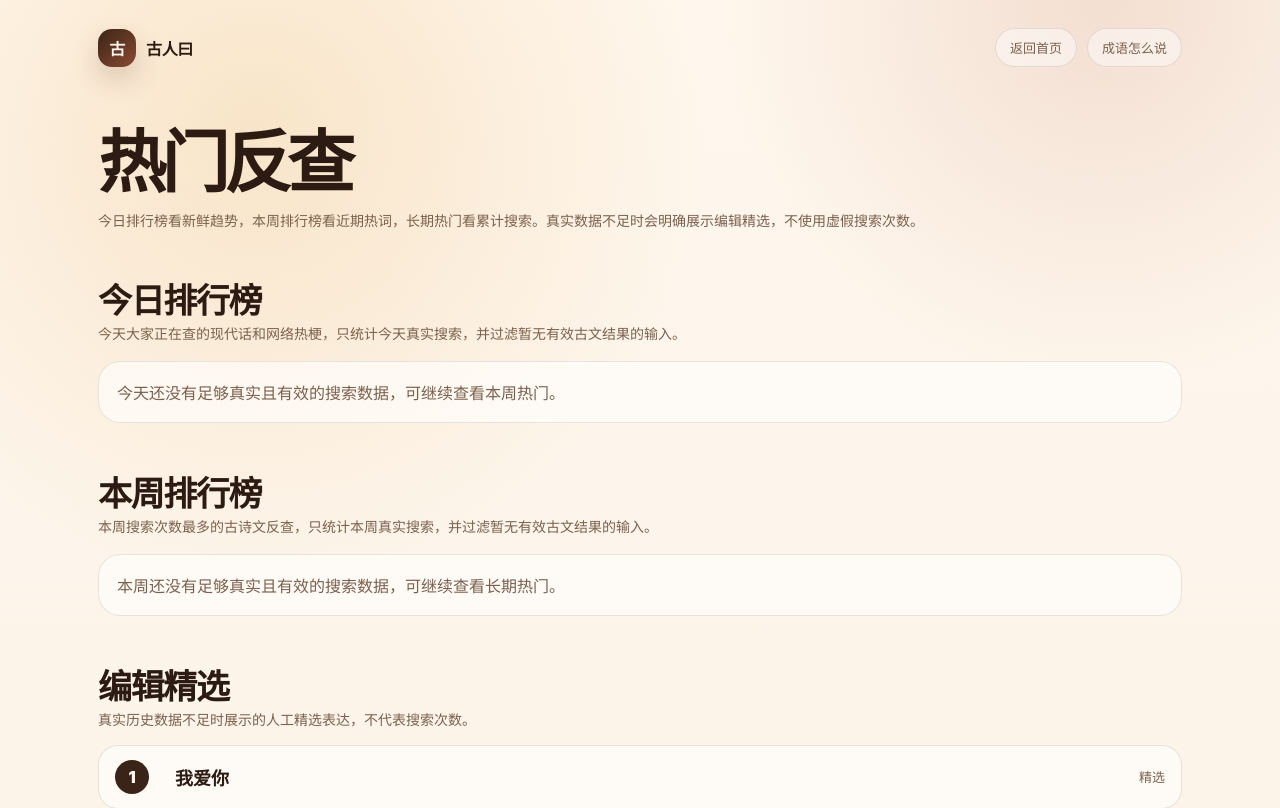
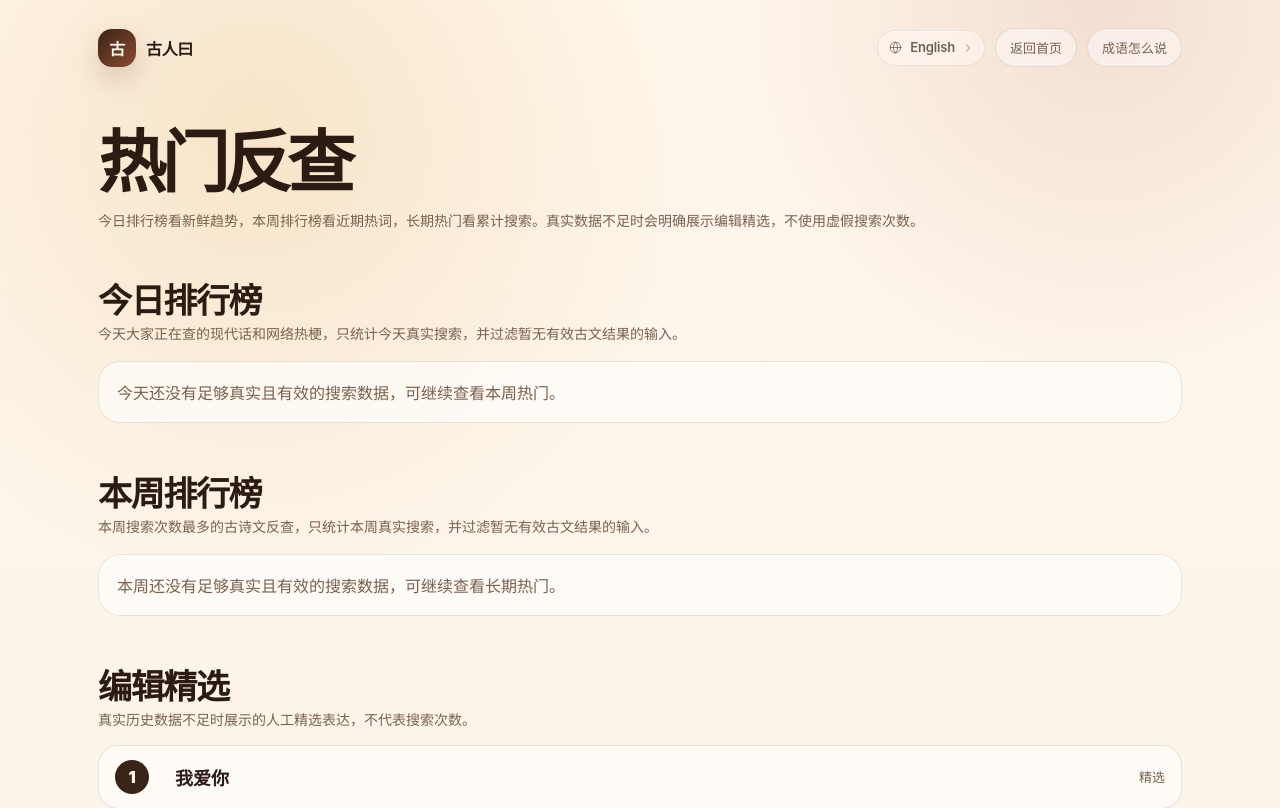
Before and after one commit to yandong2023/gu-ren-said, a Next.js app: page /hot in a window 1280 px wide. Shown: the top 808 px of the page. Built offline with nearby package versions, Linux system fonts and the light colour scheme.

Commit message:
style: keep language control in hot-page navigation

```diff
--- a/app/hot/page.tsx
+++ b/app/hot/page.tsx
@@ -1,4 +1,5 @@
 import type { Metadata } from "next";
+import LanguageSwitcher from "@/components/LanguageSwitcher";
 import QuoteCard from "@/components/QuoteCard";
 import { getHotPageData, type HotItem } from "@/lib/hot.server";
 
@@ -59,6 +60,7 @@ export default async function HotPage() {
       <nav className="nav" aria-label="主导航">
         <a className="brand" href="/"><span className="brand-mark">古</span><span>古人曰</span></a>
         <div className="nav-actions">
+          <LanguageSwitcher />
           <a className="nav-pill" href="/">返回首页</a>
           <a className="nav-pill" href="/chengyu">成语怎么说</a>
         </div>
```
